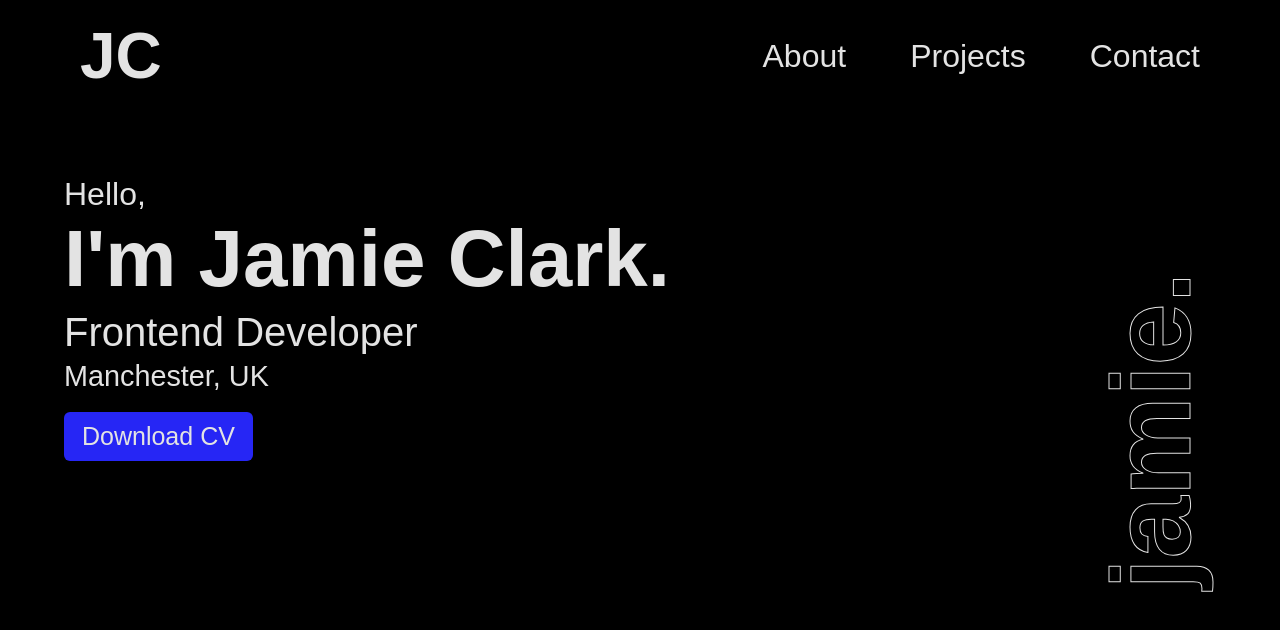
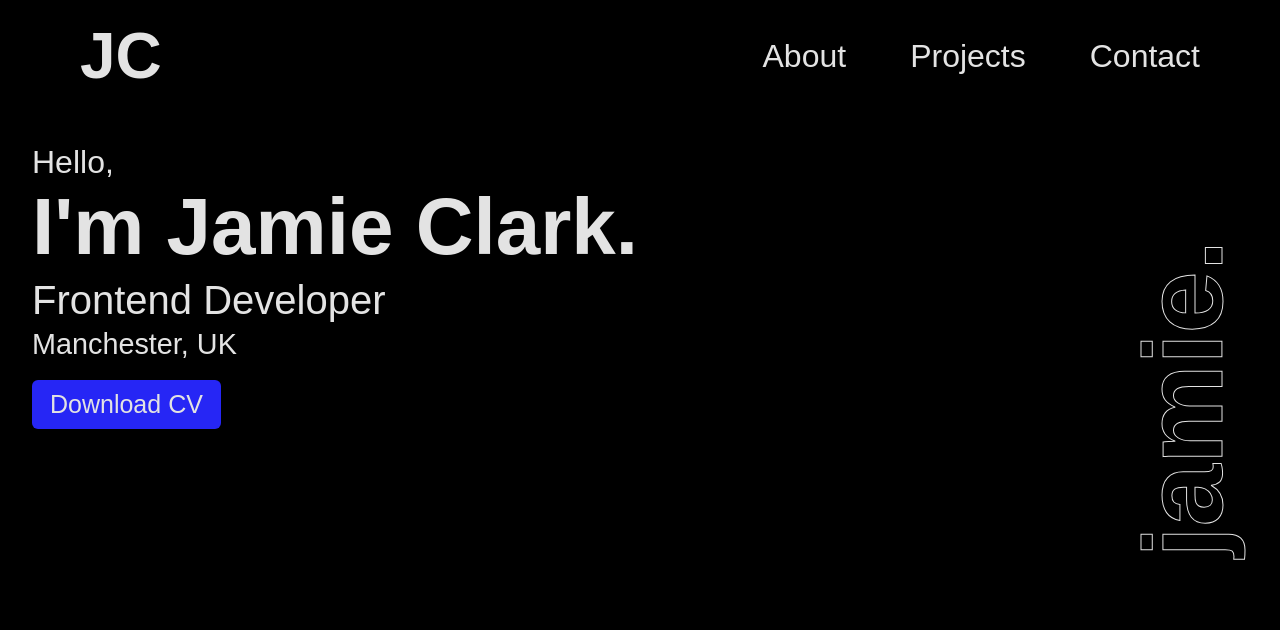
Before and after one commit to jaycee808/react-portfolio, a React (Create React App) app: page / in a window 1280 px wide. Shown: the top 630 px of the page. Built offline with nearby package versions, Linux system fonts and the light colour scheme; a web font is replaced by a local one.

Commit message:
updated spacing

```diff
--- a/src/index.css
+++ b/src/index.css
@@ -59,10 +59,7 @@ margin-bottom: 1.25rem;
 /* home page styles*/
 
 #home {
-  width: 90%;
-  height: 80%;
-  margin: 4rem;
-  margin-right: 0px;
+  margin: 2rem;
   display: flex;
   flex-direction: row-reverse;
   justify-content: space-between;
@@ -130,10 +127,7 @@ margin-bottom: 1.25rem;
 /* about me styles */
 
 #about {
-  width: 90%;
-  height: 80%;
-  margin: 4rem;
-  margin-right: 0px;
+  margin: 2rem;
   display: grid;
   color: #E3E3E3;
 }
```
